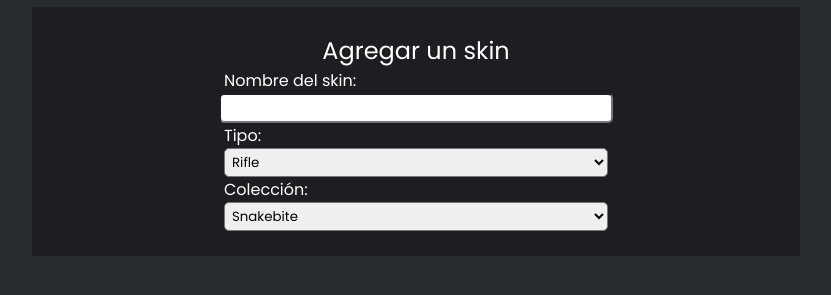
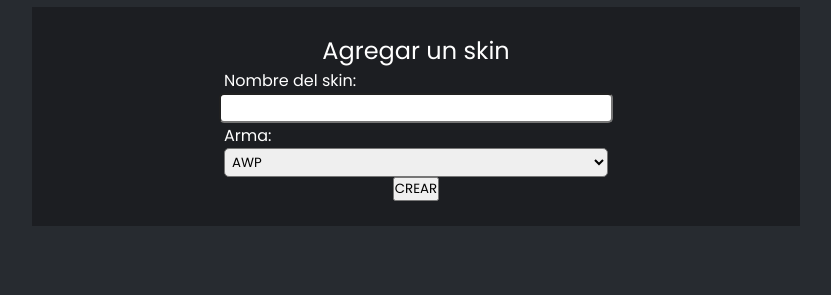
Before and after one commit to MChan888/Tsukint, a plain HTML site: page frontend/skins/index.html in a window 1280 px wide. Shown: the part 203-498 px from the top of the page, without its empty margins (224-1055 px from the left). Drawn offline with Linux system fonts and the light colour scheme.

Commit message:
Feat: Creacion de skins

```diff
--- a/frontend/js/skin.js
+++ b/frontend/js/skin.js
@@ -4,3 +4,30 @@ const changeSkinBoxView = () => {
 		element.removeChild;
 	}
 };
+
+const createSkinmodel = async (name, type) => {
+	await fetch("/api/skins/model", {
+		method: "POST",
+		headers: {
+			"Content-Type": "application/json",
+		},
+		body: JSON.stringify({
+			wName: name,
+			wId: type,
+		}),
+	})
+		.then((response) => response.json())
+		.then((data) => console.log(data))
+		.catch((error) => console.error("Error:", error));
+};
+
+const test = () => {
+	const name = document.getElementById("wName").value;
+	const type = document.getElementById("wType").value;
+
+	if (!name || !type) {
+		return alert("No dejes los espacios en blanco!");
+	}
+
+	return createSkinmodel(name, type);
+};
--- a/frontend/skins/index.html
+++ b/frontend/skins/index.html
@@ -35,21 +35,18 @@
 				<form class="form_player">
 					<label for="wName">Nombre del skin:</label>
 					<input type="text" id="wName" />
-					<label for="wType">Tipo:</label>
-					<select name="wType">
-						<option value="rifle">Rifle</option>
-						<option value="submachinegun">Subfusil</option>
-						<option value="sniper">Francotirador</option>
-						<option value="melee">Cuchillo</option>
+					<label for="wType">Arma:</label>
+					<select name="wType" id="wType">
+						<option value="1">AWP</option>
+						<option value="2">M4A4</option>
+						<option value="3">AK47</option>
+						<option value="4">Karambit</option>
+						<option value="5">MP9</option>
 					</select>
-					<label for="wType">Colección:</label>
-					<select name="wType">
-						<option value="rifle">Snakebite</option>
-						<option value="submachinegun">Hydra</option>
-						<option value="sniper">Bravo</option>
-					</select>
+					<button type="submit" onclick="test()">CREAR</button>
 				</form>
 			</div>
 		</section>
 	</body>
+	<script src="../js/skin.js"></script>
 </html>
```
Also changed, not shown: 1 other file.
